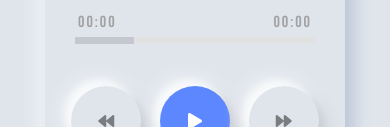
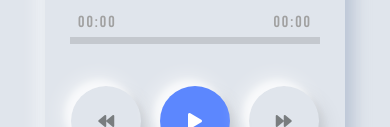
Before and after one commit to matintohidi/music-player, a plain HTML site: page public/index.html in a window 390 px wide. Shown: the part 495-622 px from the top of the page. Drawn offline with Linux system fonts and the light colour scheme.

Commit message:
fix bugs responsive progressbar

```diff
--- a/src/css/style.css
+++ b/src/css/style.css
@@ -167,9 +167,10 @@ li {
 
 .progressbar {
     height: 6px;
-    background: #e1e1e1;
-    width: 80%;
+    width: auto;
     margin-top: 40px;
+    display: flex;
+    justify-content: center;
 }
 
 .progress {
@@ -178,7 +179,7 @@ li {
     height: 7px;
     margin: 0;
     position: absolute;
-    width: 15%;
+    width: 250px;
     cursor: pointer;
     background: linear-gradient(90deg, #5c87fe 0%, #c4c8ce 0%);
 }
```
